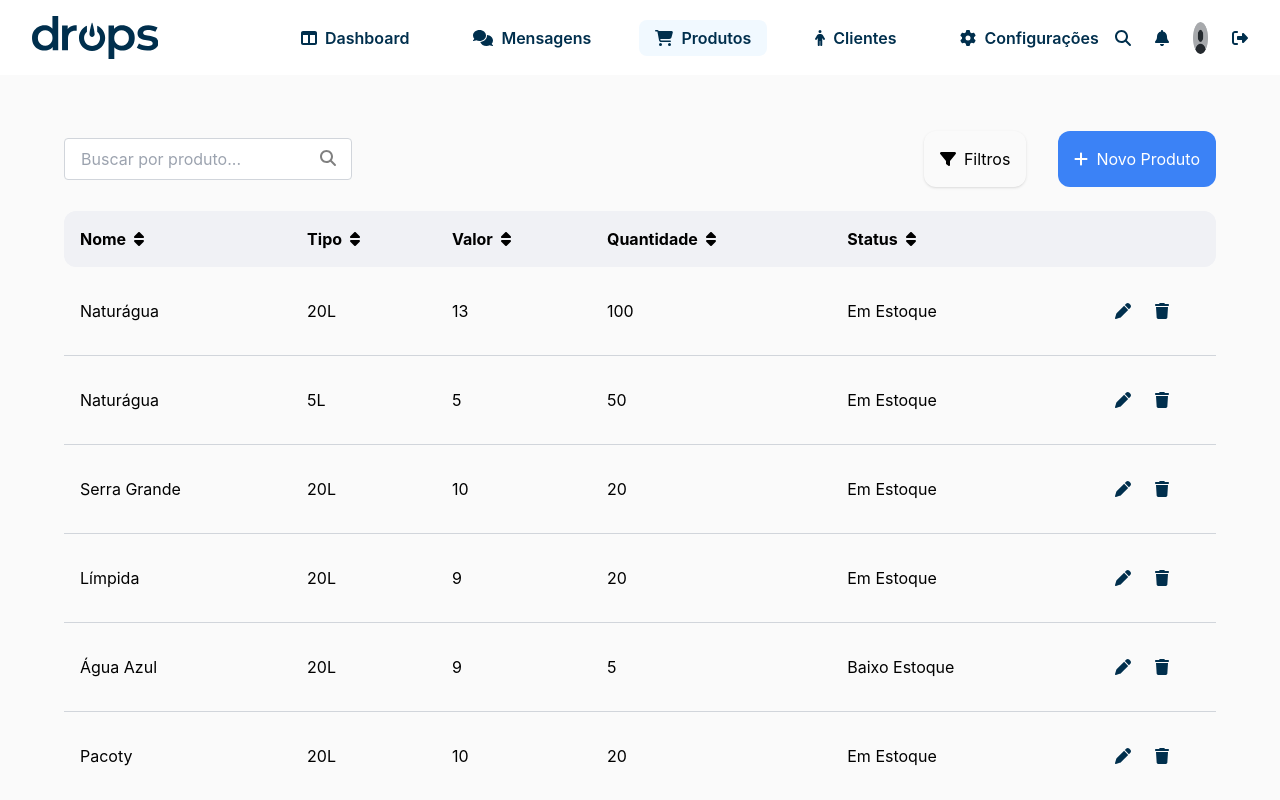
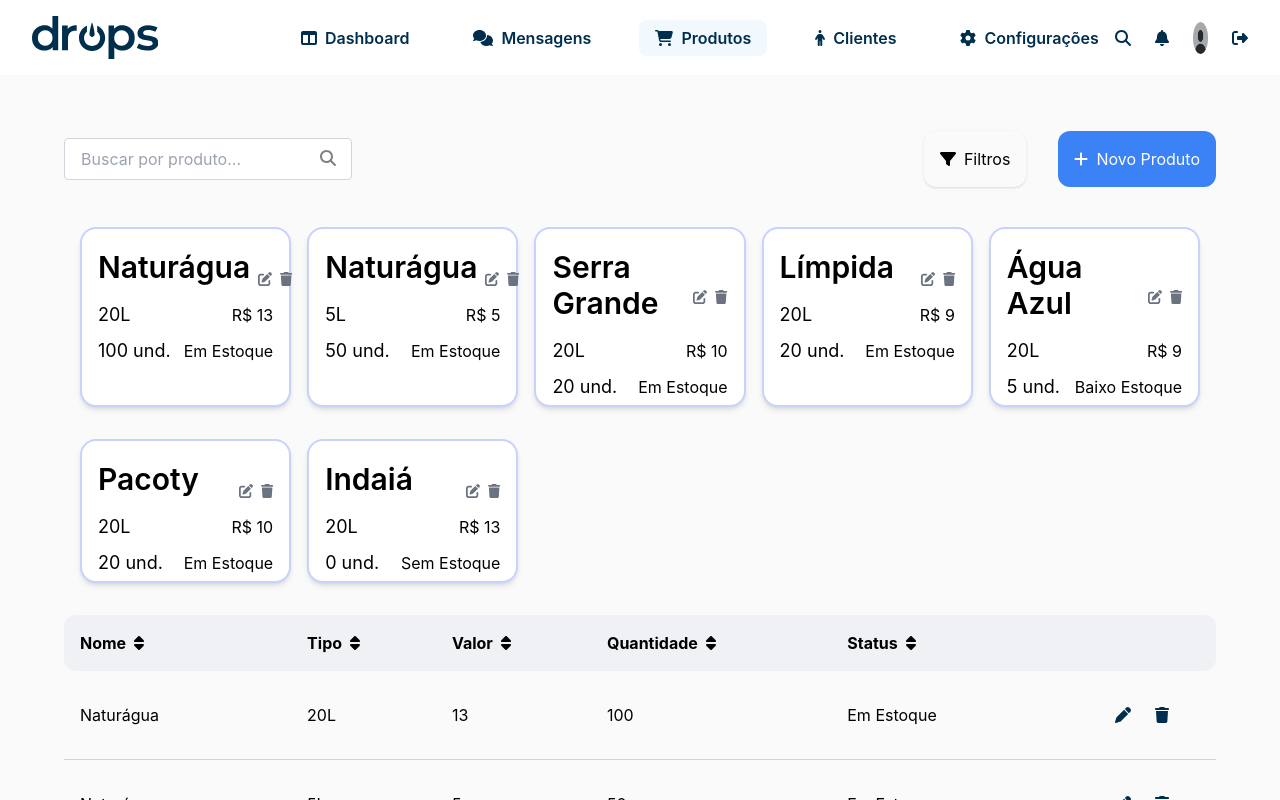
Before and after one commit to BurnouTeam/Drops, a React (Vite) app: page / in a window 1280 px wide. Both pictures are taken after a click on the button "Produtos". Shown: the top 800 px of the page. Built offline with nearby package versions, Linux system fonts and the light colour scheme; no server answers.

Commit message:
:construction: overview e painel de produtos

```diff
--- a/src/components/Card.tsx
+++ b/src/components/Card.tsx
@@ -140,6 +140,9 @@
           <div className="flex flex-col mt-3 space-y-2 w-1/12">
             <button onClick={() => {onEvolve()}} className="hover:bg-green-200 text-gray py-2 rounded-lg shadow-md flex items-center justify-center mt-2 space-x-2">
               <FontAwesomeIcon className="text-black" icon={faCheck} />
+              <div className="absolute bottom-full left-1/4 transform -translate-x-1/2 opacity-0 group-hover:opacity-100 transition-opacity bg-black text-white text-xs rounded py-1 px-2 whitespace-nowrap">
+                Concluir pedido
+              </div>
             </button>
             {/* <button className="hover:bg-slate-200 text-gray py-2 rounded-lg shadow-md flex items-center justify-center space-x-2"> */}
             {/*   <FontAwesomeIcon className="text-black" icon={faBan} /> */}
--- a/src/components/Dashboard.tsx
+++ b/src/components/Dashboard.tsx
@@ -78,8 +78,6 @@
           <Column title="Pedidos Pendentes" color="#4d8bea" orders={orders.pending} kind="pending" handleEvolution={handleEvolveOrder} handleDelete={handleDeleteOrder} handleMessage={(id: number) => { onChangeTab('mensagens') }}/>
           <Column title="Pedidos Enviados" color="#f99236" orders={orders.shipped} kind="shipped" handleEvolution={handleEvolveOrder} handleDelete={()=>{}} handleMessage={(id: number) => { onChangeTab('mensagens') }}/>
           <Column title="Pedidos Concluídos" color="#14B891" orders={orders.completed} kind="completed" handleEvolution={handleEvolveOrder} handleDelete={()=>{}} handleMessage={(id: number) => { onChangeTab('mensagens') }}/>
-          <Column title="Pedidos Cancelados" color="#f1a1a8" orders={orders.completed} kind="completed" handleEvolution={handleEvolveOrder} handleDelete={()=>{}} handleMessage={(id: number) => { onChangeTab('mensagens') }}/>
-
         </div>
       </div>
   );
--- a/src/components/OrdersOverview.tsx
+++ b/src/components/OrdersOverview.tsx
@@ -65,9 +65,9 @@
         style={{ maxHeight: 'calc(100vh - 275px)' }}
       >
 
-          <OverviewCard key={1} title={'Pedidos'} number={127} onEvolve={() => handleEvolveAction(index)} onDelete={() => handleDeleteAction(index)} onMessage={() => handleSendMessageAction(index)}/>
-          <OverviewCard key={2} title={'Novos clientes'} number={13} onEvolve={() => handleEvolveAction(index)} onDelete={() => handleDeleteAction(index)} onMessage={() => handleSendMessageAction(index)}/>
-          <OverviewCard key={3} title={'Faturamento do dia'} number={2651} onEvolve={() => handleEvolveAction(index)} onDelete={() => handleDeleteAction(index)} onMessage={() => handleSendMessageAction(index)}/>
+          <OverviewCard key={1} id={'1'} title={'Pedidos'} number={127}/>
+          <OverviewCard key={2} id={'2'} title={'Novos clientes'} number={13}/>
+          <OverviewCard key={3} id={'3'} title={'Faturamento do dia'} number={2651}/>
 
 
       </div>
--- a/src/components/OverviewCard.tsx
+++ b/src/components/OverviewCard.tsx
@@ -1,26 +1,26 @@
 import React from "react";
 
 interface OverviewCardProps {
+
+    id: string;
     title: string;
     number: number;
-  onEvolve: () => void;
-  onDelete: () => void;
-  onMessage: () => void;
 }
 
 const OrderCard: React.FC<OverviewCardProps> = ({
+    id,
   title,
   number
 }) => {
 
-
+console.log(id)
   return (
     <div className="bg-white rounded-2xl shadow-md p-4 py-1 border-2 border-indigo-200 p-4 flex-col justify-between space-y-4 mb-4">
 
       {/* Product and Quantity */}
       <div className="flex flex-row place-content-between">
             <div className="mt-4 text-3xl text-black font-semibold mb-2">
-                <h2>{number}</h2>
+                <h2>{id === '3'? 'R$ ' + number: number}</h2>
                 <div>
                     <h2 className="text-lg">
                         {title}
--- /dev/null
+++ b/src/components/ProductCard.tsx
@@ -0,0 +1,69 @@
+import React from "react";
+import { FontAwesomeIcon } from "@fortawesome/react-fontawesome";
+import {
+    faUser,
+    faPhone,
+    faLocationDot,
+    faClock,
+    faTicket,
+    faPaperPlane,
+    faCheck,
+    faBan,
+    faCommentDots,
+    faReceipt,
+    faDollarSign,
+    faEdit,
+    faTrash
+  } from "@fortawesome/free-solid-svg-icons";
+
+interface OverviewCardProps {
+
+    name: string;
+    type: string;
+    value: number;
+    quantity: number;
+    status: string;
+}
+
+const OrderCard: React.FC<OverviewCardProps> = ({
+  name,
+  type,
+  value,
+  quantity,
+  status
+}) => {
+
+  return (
+    <div className="aspect-w-1 aspect-h-1 bg-white rounded-2xl shadow-md p-4 py-1 border-2 border-indigo-200 flex flex-col justify-between space-y-4 mb-4">
+
+  {/* Product and Quantity */}
+  <div className="flex flex-col space-y-2">
+    <div className="flex items-center space-x-2 mt-4 justify-between">
+      <h2 className="text-3xl text-black font-semibold mb-2">{name}</h2>
+
+      {/* Icons */}
+      <div className="flex items-center space-x-2 mt-4">
+        <span className="text-gray-500 text-sm flex items-center space-x-1">
+            <FontAwesomeIcon icon={faEdit} />
+        </span>
+        <span className="text-gray-500 text-sm flex items-center space-x-1">
+            <FontAwesomeIcon icon={faTrash} />
+        </span>
+      </div>
+    </div>
+
+    <div className="flex items-center space-x-2 mt-4 justify-between">
+      <h2 className="text-lg">{type}</h2>
+      <h2>R$ {value}</h2>
+    </div>
+    <div className="flex items-center space-x-2 mt-4 justify-between">
+      <h2 className="text-lg">{quantity} und.</h2>
+      <h2>{status}</h2>
+    </div>
+  </div>
+
+</div>
+  );
+};
+
+export default OrderCard;
--- a/src/components/ProductPanel.tsx
+++ b/src/components/ProductPanel.tsx
@@ -11,6 +11,7 @@
 import ProductEditModal from "./ProductEditModal";
 import Modal from "./Modal";
 import FilterButton from "./FilterButton";
+import ProductCard from "./ProductCard"
 
 
 const products: Product[] = [
@@ -103,6 +104,22 @@
           </button>
         </div>
       </div>
+      <div
+        className={'overflow-y-auto max-h-[700px] grid grid-cols-5 gap-4 p-4'}
+        style={{ maxHeight: 'calc(100vh - 275px)' }}
+      >
+        {products.map((product, index) => (
+          <ProductCard key={product.value * Math.floor(Math.random())}
+            name={product.name}
+            type={product.type}
+            value={product.value}
+            quantity={product.quantity}
+            status={product.status}
+
+
+          />
+        ))}
+        </div>
       <Table
         data={products}
         headers={[
```
